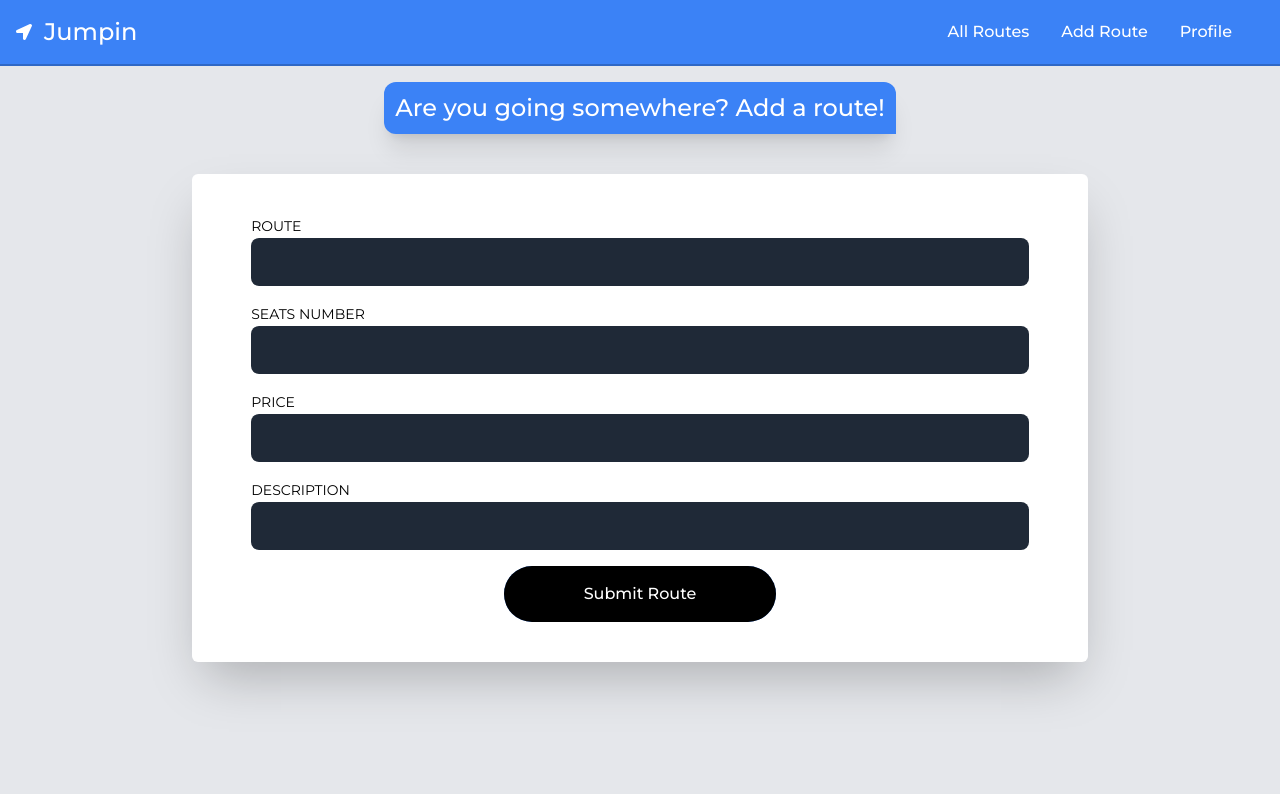
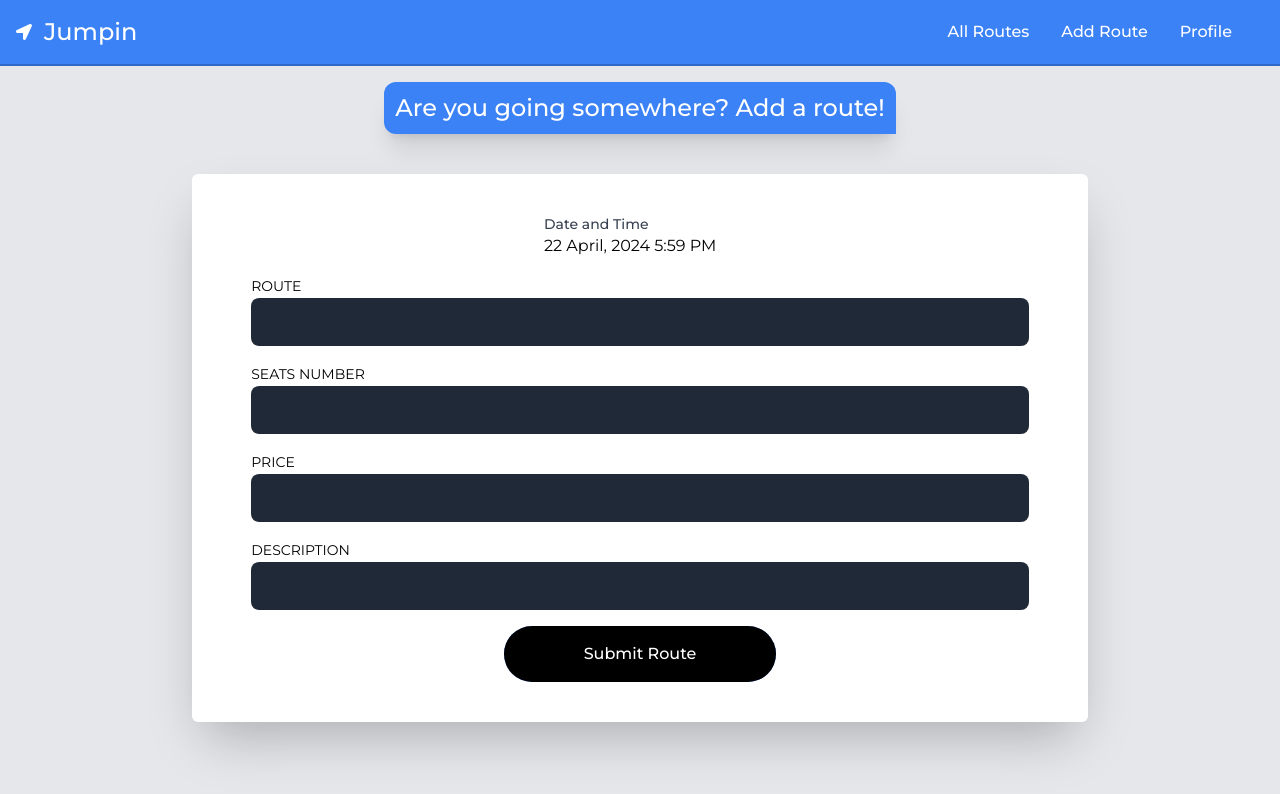
Before and after one commit to IzetDelibasic/jumpin-frontend, a React (Vite) app: page /dashboard/add-route in a window 1280 px wide. Shown: the top 794 px of the page. Built offline with nearby package versions, Linux system fonts and the light colour scheme; no server answers.

Commit message:
Fixing issue with date and time

```diff
--- a/package.json
+++ b/package.json
@@ -15,6 +15,7 @@
     "axios": "^1.3.6",
     "dayjs": "^1.11.7",
     "react": "^18.2.0",
+    "react-datepicker": "^6.9.0",
     "react-dom": "^18.2.0",
     "react-icons": "^4.8.0",
     "react-router-dom": "^6.10.0",
--- a/src/pages/AddRoute/AddRoute.jsx
+++ b/src/pages/AddRoute/AddRoute.jsx
@@ -1,4 +1,6 @@
 import React, { useState } from "react";
+import DatePicker from "react-datepicker";
+import "react-datepicker/dist/react-datepicker.css";
 import axios from "axios";
 import { Form, useNavigate } from "react-router-dom";
 import { FormRow } from "../../components";
@@ -11,6 +13,7 @@ const AddRoute = () => {
   const [seatsNumber, setSeatsNumber] = useState("");
   const [price, setPrice] = useState("");
   const [description, setDescription] = useState("");
+  const [dateAndTime, setDateAndTime] = useState(new Date());
   const navigate = useNavigate();
 
   const handleSubmit = async (event) => {
@@ -28,7 +31,7 @@ const AddRoute = () => {
           route: {
             name: routeName,
             seatsNumber: seatsNumber,
-            dateAndTime: new Date().toISOString(),
+            dateAndTime: dateAndTime.toString(),
             price: price,
             description: description,
           },
@@ -54,6 +57,24 @@ const AddRoute = () => {
         className="flex flex-col items-center bg-white w-[70%] mx-auto mt-10 font-montserrat px-4 py-10 rounded-md shadow-2xl"
         onSubmit={handleSubmit}
       >
+        <div className="mb-4 ">
+          <label
+            htmlFor="dateAndTime"
+            className="block text-sm font-medium text-gray-700"
+          >
+            Date and Time
+          </label>
+          <DatePicker
+            id="dateAndTime"
+            selected={dateAndTime}
+            onChange={(date) => setDateAndTime(date)}
+            showTimeSelect
+            timeFormat="HH:mm"
+            timeIntervals={15}
+            timeCaption="time"
+            dateFormat="d MMMM, yyyy h:mm aa"
+          />
+        </div>
         <FormRow
           type="text"
           name="routeName"
--- a/src/pages/AllRoutes/AllRoutes.jsx
+++ b/src/pages/AllRoutes/AllRoutes.jsx
@@ -29,7 +29,7 @@ const AllRoutes = () => {
                 <p>Seats: {item.route.seatsNumber}</p>
                 <p>
                   Date & Time:
-                  {new Date(item.route.dateAndTime).toLocaleDateString("en-GB")}
+                  {item.route.dateAndTime}
                 </p>
                 <p>Price: {item.route.price}</p>
                 <p>Description: {item.route.description}</p>
--- a/src/pages/Profile/Profile.jsx
+++ b/src/pages/Profile/Profile.jsx
@@ -51,12 +51,9 @@ const Profile = () => {
           User Routes
         </h2>
         {userRoutes.map((route, index) => (
-          <div>
+          <div key={index}>
             <div>Route number: {index + 1}</div>
-            <div
-              key={index}
-              className="border rounded-lg flex flex-col p-4 mb-4"
-            >
+            <div className="border rounded-lg flex flex-col p-4 mb-4">
               <div className="font-medium">{route.name}</div>
               <div className="font-normal">
                 Seats Number: {route.seatsNumber}
```
Also changed, not shown: 1 other file (tests, documents, lock files or other folders).
